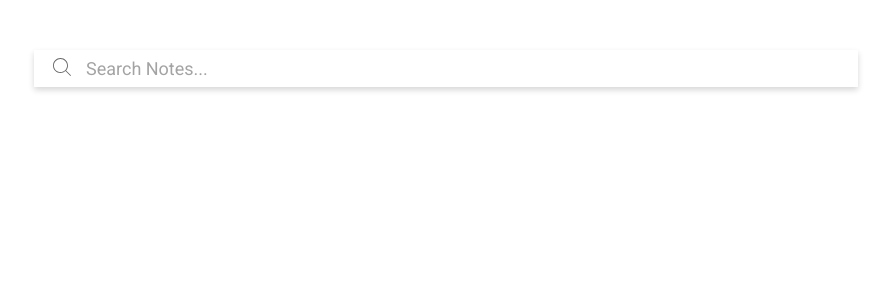
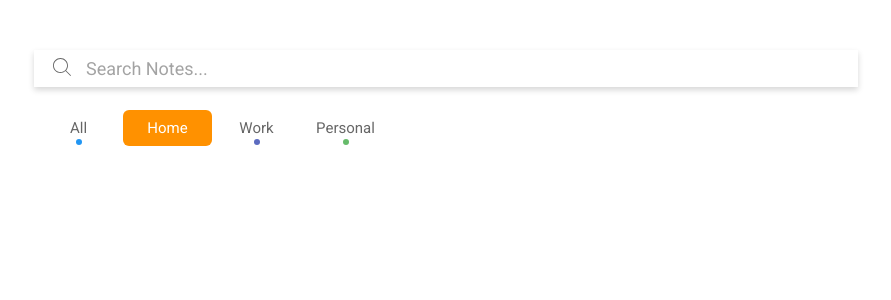
Before and after one commit to arthu0x07/the-real-note-app, a React (Vite) app: page / in a window 1280 px wide. Shown: the top 300 px of the page, without its empty margins (194-1085 px from the left). Built offline with nearby package versions, Linux system fonts and the light colour scheme.

Commit message:
feat: create toggle category section and update tsconfig

```diff
--- a/src/components/Wrapper/styles.ts
+++ b/src/components/Wrapper/styles.ts
@@ -1,7 +1,8 @@
 import { styled } from "styled-components";
 
 export const ContainerWrapper = styled.div`
-  max-width: 1366px;
+  max-width: 824px;
+
   display: flex;
   flex-direction: column;
   align-items: center;
--- a/src/pages/home/Home.tsx
+++ b/src/pages/home/Home.tsx
@@ -1,11 +1,15 @@
+import { NotesCategory } from "./components/NotesCategory";
 import { SearchInput } from "./components/SearchInput";
 
-import { HomeContainer } from "./styles";
+import { HomeContainer, ContainerSubFilter } from "./styles";
 
 export function Home() {
   return (
     <HomeContainer>
       <SearchInput />
+      <ContainerSubFilter>
+        <NotesCategory />
+      </ContainerSubFilter>
     </HomeContainer>
   );
 }
--- /dev/null
+++ b/src/pages/home/components/NotesCategory/NotesCategory.tsx
@@ -0,0 +1,62 @@
+import { MouseEventHandler, useState } from "react";
+import * as S from "./styles";
+
+export function NotesCategory() {
+  const selectCategory = (selectedCategory: string = "") => {
+    setSelectedCategory(selectedCategory);
+  };
+
+  const [selectedCategory, setSelectedCategory] = useState<string>("Home");
+
+  return (
+    <S.ContainerNotesCategory>
+      <ButtonCategory
+        title="All"
+        selectedCategory={selectedCategory}
+        renderSphere
+        onClick={() => selectCategory("All")}
+      />
+      <ButtonCategory
+        title="Home"
+        selectedCategory={selectedCategory}
+        renderSphere
+        onClick={() => selectCategory("Home")}
+      />
+      <ButtonCategory
+        title="Work"
+        selectedCategory={selectedCategory}
+        renderSphere
+        onClick={() => selectCategory("Work")}
+      />
+      <ButtonCategory
+        title="Personal"
+        selectedCategory={selectedCategory}
+        renderSphere
+        onClick={() => selectCategory("Personal")}
+      />
+    </S.ContainerNotesCategory>
+  );
+}
+
+function ButtonCategory(props: {
+  title: string;
+  selectedCategory: string;
+  renderSphere: boolean;
+  onClick: MouseEventHandler<HTMLDivElement>;
+}) {
+  const { title, selectedCategory, onClick } = props;
+  const isActive = title === selectedCategory;
+
+  return (
+    <S.ContainerButtonCategory
+      isActive={isActive}
+      title={title}
+      onClick={onClick}
+    >
+      <S.TitleCategory isActive={isActive} title={title}>
+        {title}
+      </S.TitleCategory>
+      <S.Sphere title={title} />
+    </S.ContainerButtonCategory>
+  );
+}
--- /dev/null
+++ b/src/pages/home/components/NotesCategory/index.ts
@@ -0,0 +1 @@
+export { NotesCategory } from "./NotesCategory.tsx"
--- /dev/null
+++ b/src/pages/home/components/NotesCategory/styles.ts
@@ -0,0 +1,61 @@
+import styled, { css } from "styled-components";
+import theme from "@theme/theme";
+import CategoryColorEnum from "types/CategoryColors";
+
+export const ContainerNotesCategory = styled.div`
+  display: flex;
+  flex-direction: row;
+  align-items: flex-start;
+`;
+
+export const ContainerButtonCategory = styled.div<IContainerButtonCategory>(
+  ({ isActive, title }) => css`
+    display: flex;
+    justify-content: center;
+    align-items: center;
+    flex-direction: column;
+    padding: 0.9rem 2.3rem;
+    border-radius: 0.6rem;
+    width: 8.9rem;
+    height: 3.6rem;
+    background-color: ${isActive && CategoryColorEnum[title]};
+    position: relative;
+  `
+);
+
+export const TitleCategory = styled.h2<ITitleCategory>(
+  ({ isActive }) => css`
+    font-weight: normal;
+    letter-spacing: 0;
+    color: ${isActive
+      ? theme.colors.secondary_text_color
+      : theme.colors.main_text_color};
+    opacity: 1;
+  `
+);
+
+export const Sphere = styled.div<ISphere>(
+  ({ title }) => css`
+    width: 0.6rem;
+    height: 0.6rem;
+    border-radius: 50%;
+    background-color: ${CategoryColorEnum[title]};
+
+    position: absolute;
+    bottom: 1px;
+  `
+);
+
+// Interfaces
+interface IContainerButtonCategory {
+  title: string;
+  isActive: boolean;
+}
+
+interface ITitleCategory {
+  isActive: boolean;
+}
+
+interface ISphere {
+  title: string;
+}
--- a/src/pages/home/styles.ts
+++ b/src/pages/home/styles.ts
@@ -9,3 +9,12 @@ export const HomeContainer = styled.div`
 
   margin-top: 5rem;
 `;
+
+export const ContainerSubFilter = styled.div`
+  display: flex;
+  flex-direction: row;
+  align-items: center;
+  margin-top: 2.3rem;
+
+  width: 100%;
+`;
--- /dev/null
+++ b/src/types/CategoryColors.ts
@@ -0,0 +1,10 @@
+import theme from "@theme/theme";
+
+const CategoryColorEnum: { [key: string]: string } = {
+  All: theme.colors.highlight_bg_color,
+  Home: theme.colors.category_home_highlight_color,
+  Work: theme.colors.category_work_highlight_color,
+  Personal: theme.colors.category_personal_highlight_color,
+} as const;
+
+export default CategoryColorEnum;
--- a/tsconfig.json
+++ b/tsconfig.json
@@ -28,8 +28,9 @@
       "@assets/*": ["./assets/*"],
       "@mocks/*": ["./mocks/*"],
       "@styles/*": ["./styles/*"],
-      "@hooks/*": ["./hooks/*"]
-
+      "@hooks/*": ["./hooks/*"],
+      "@theme/*": ["./theme/*"],
+      "@types/*": ["./types/*"]
     }
   },
   "include": ["src"],
```
Also changed, not shown: .eslintrc.cjs, src/pages/home/components/SearchInput/SearchInput.tsx (line endings or trailing spaces).
